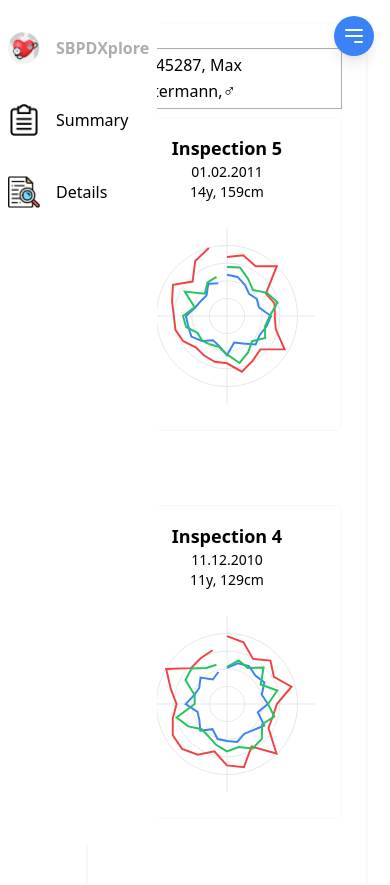
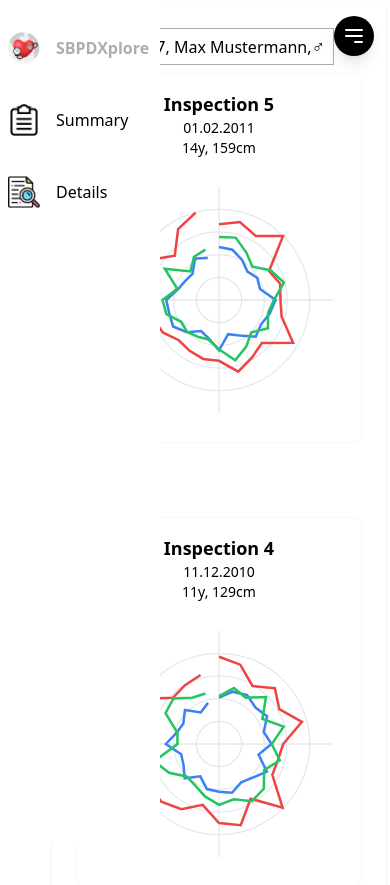
Before and after one commit to MoazamAli45/german-medical, a Next.js app: page / in a window 390 px wide. Shown: the top 885 px of the page. Built offline with nearby package versions, Linux system fonts and the light colour scheme.

Commit message:
Adjust layout and styling: modify main padding, update right sidebar button color, and refine sidebar width for improved responsiveness

```diff
--- a/src/app/page.tsx
+++ b/src/app/page.tsx
@@ -51,8 +51,8 @@ export default function Home() {
   return (
     <div className="min-h-screen bg-gray-50">
       <Sidebar />
-      <main className="pl-16 mlg:pr-72 transition-all duration-300">
-        <div className="p-6">
+      <main className="pl-12 sm:pl-16 mlg:pr-72 transition-all duration-300">
+        <div className="p-1 sm:p-6">
           <div className="max-w-7xl mx-auto">
             <div className="bg-white rounded-lg shadow p-6">
               {/* Header */}
--- a/src/components/right-sidebar.tsx
+++ b/src/components/right-sidebar.tsx
@@ -26,7 +26,7 @@ export function RightSidebar() {
   return (
     <>
       <button
-        className="fixed right-4 top-4 z-50 rounded-full bg-blue-500 p-2 text-white shadow-lg lg:hidden"
+        className="fixed right-4 top-4 z-50 rounded-full bg-black p-2 text-white shadow-lg lg:hidden"
         onClick={() => setIsOpen(!isOpen)}
       >
         {isOpen ? (
--- a/src/components/sidebar.tsx
+++ b/src/components/sidebar.tsx
@@ -18,7 +18,7 @@ export function Sidebar() {
     <div
       className={cn(
         "fixed left-0 top-0 h-full bg-white  transition-all duration-300 z-50",
-        isHovered ? "w-50" : "w-16"
+        isHovered ? "w-40" : "w-14"
       )}
       onMouseEnter={() => setIsHovered(true)}
       onMouseLeave={() => setIsHovered(false)}
```
